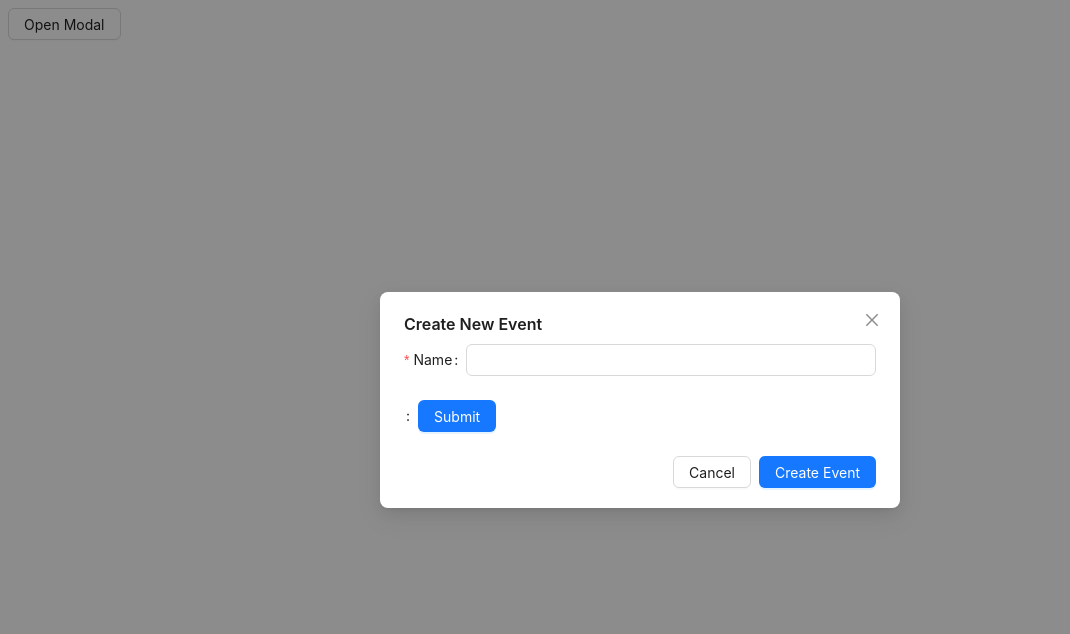
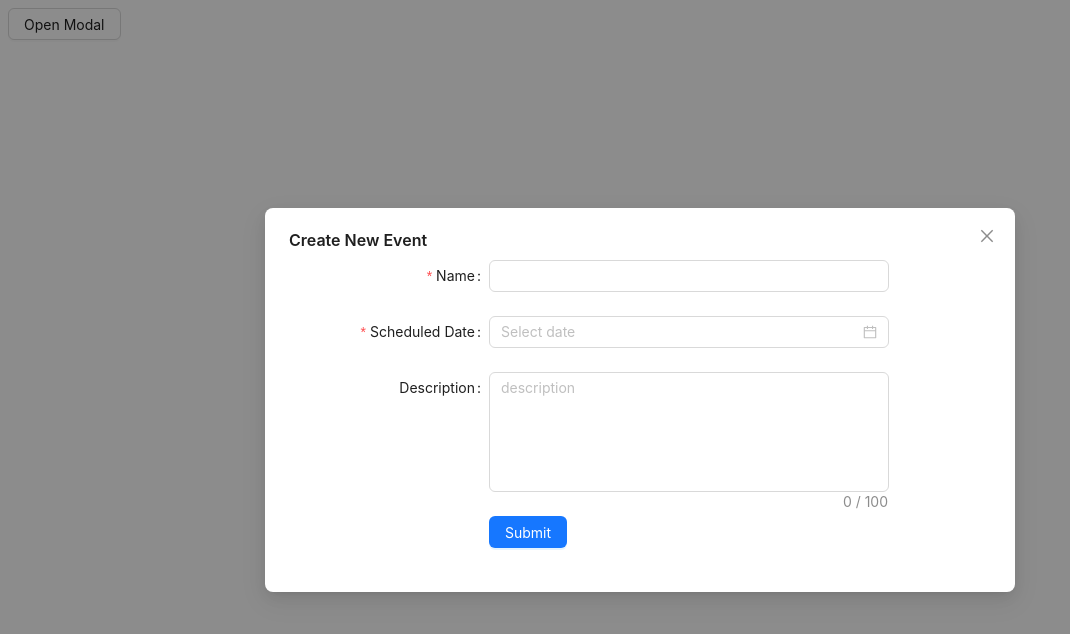
Before and after one commit to Moosa-Razaa/EventCalender, a React (Vite) app: page / in a window 1280 px wide. Both pictures are taken after a click on the button "Open Modal". Shown: the top 634 px of the page, without its empty margins (0-1070 px from the left). Built offline with nearby package versions, Linux system fonts and the light colour scheme.

Commit message:
Create Event Completed

```diff
--- /dev/null
+++ b/src/pages/event/create/createEvent.module.css
@@ -0,0 +1,4 @@
+.datePicker
+{
+    width: 100%;
+}
--- a/src/pages/event/create/index.tsx
+++ b/src/pages/event/create/index.tsx
@@ -1,4 +1,5 @@
-import { Button, Form, Input, Modal } from "antd";
+import { Button, DatePicker, Form, Input, Modal } from "antd";
+import style from "./createEvent.module.css";
 
 const modalTitle = "Create New Event";
 const modalOkText = "Create Event";
@@ -13,21 +14,23 @@ enum FromFieldNames
 {
     EVENTNAME = "EventName",
     DESCRIPTION = "Description",
-    DATE = "Date",
+    SCHEDULEDDATE = "SCHEDULEDDATE"
+}
 
-}
+const {TextArea} = Input;
+
+const layout = {
+    labelCol: { span: 8 },
+    wrapperCol: { span: 16 },
+};
 
 function CreateEvent({openModal, setOpenModal} : Props)
 {
     const [form] = Form.useForm();
 
-    function OnFormFinish()
-    {
-        console.log("Name : ", form.getFieldValue("name"));
-    }
-
     function ModalOnCancelHandler()
     {
+        form.resetFields();
         setOpenModal(false);
     }
 
@@ -38,13 +41,28 @@ function CreateEvent({openModal, setOpenModal} : Props)
             open={openModal}
             onCancel={ModalOnCancelHandler}
             okText={modalOkText}
+            width={750}
+            footer={null}
         >
-            <Form form={form} onFinish={OnFormFinish}>
-                <Form.Item name="name" label="Name" required={true} preserve={false}>
+            <Form {...layout} form={form} style={{ width: 600 }}>
+                <Form.Item name={FromFieldNames.EVENTNAME} label="Name" required={true}>
                     <Input />
                 </Form.Item>
 
-                <Form.Item label=" ">
+                <Form.Item name={FromFieldNames.SCHEDULEDDATE} label="Scheduled Date" required={true}>
+                    <DatePicker className={style["datePicker"]} />
+                </Form.Item>
+
+                <Form.Item name={FromFieldNames.DESCRIPTION} label="Description">
+                    <TextArea
+                        showCount={true}
+                        maxLength={100}
+                        placeholder="description"
+                        style={{ resize: "none", height: 120 }}
+                    />
+                </Form.Item>
+
+                <Form.Item wrapperCol={{ offset: 8, span: 16 }}>
                     <Button type="primary" htmlType="submit">Submit</Button>
                 </Form.Item>
             </Form>
```
